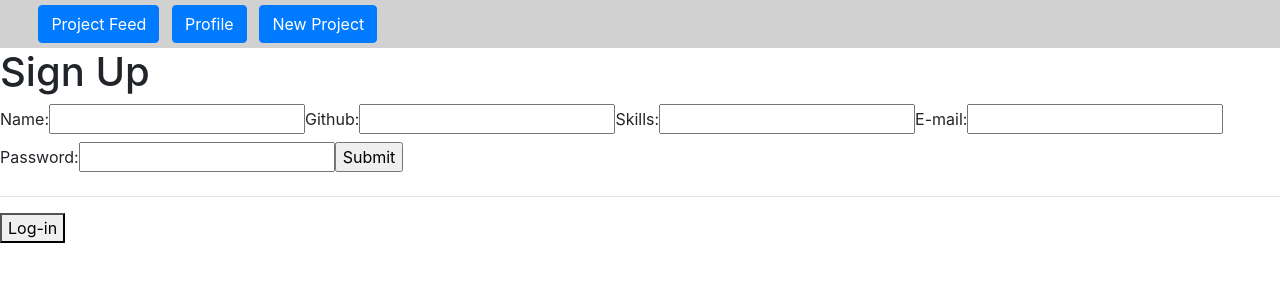
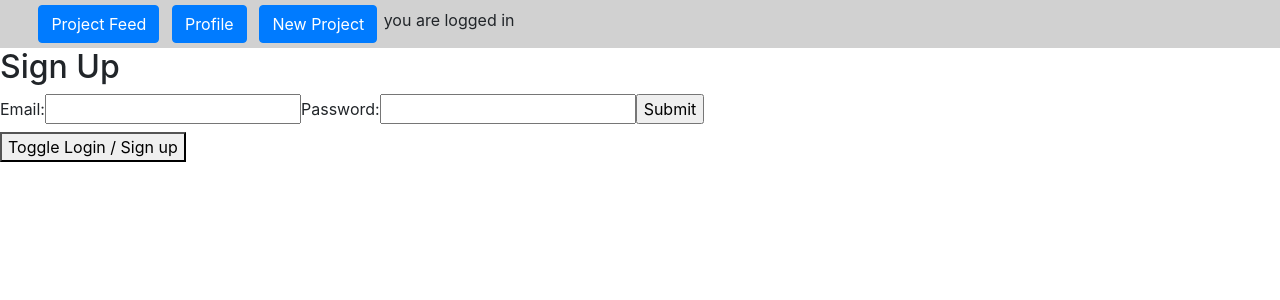
Before and after one commit to joelazarz/react-mod-4-project, a React (Create React App) app: page / in a window 1280 px wide. Shown: the top 300 px of the page. Built offline with nearby package versions, Linux system fonts and the light colour scheme; no server answers.

Commit message:
auth front end work

```diff
--- a/src/App.js
+++ b/src/App.js
@@ -4,29 +4,49 @@ import Feed from "./containers/Feed"
 import { NavBar } from './layout/NavBar';
 import UserProfile from "./components/UserProfile"
 import ProjectCard from "./components/ProjectCard"
-import Login from "./components/Home/Login"
+import Home from "./components/Home/Home"
 import ProjectForm from "./components/ProjectForm"
 
 class App extends Component {
 
-  state={
-    users: [],
+  state= {
     user: {},
     redirect: ""
   }
 
   componentDidMount() {
-    fetch("http://localhost:3000/users/")
-    .then(resp => resp.json())
-    .then(data => this.setState({users: data, user: data[1]}))
+    // check if state.user is null
+    // check if localstorage has a userid
+    // then fetch
+    const token = localStorage.getItem('token')
+    if (token) {
+      fetch(`http://localhost:3000/autologin`, {
+        headers: {
+          'accept': 'application/json',
+          Authorization: token
+        }
+      })
+        .then(response => response.json())
+        .then(data => {
+          this.setState({user: data})
+          console.log(data)
+          this.props.history.push('/projects')
+        })
+    }
   }
+
 
   showProject = (e, project) => {
     this.setState({redirect: <Redirect to={`/projects/${project.id}`}/>})
   }
 
   drawProjectCard = (project) => {
-    return (<ProjectCard project={project} user={this.state.users.find(user => user.id === project.user_id)} key={"project"+project.id} showProject={this.showProject} />)
+    return (<ProjectCard project={project} user={this.state.user.find(user => user.id === project.user_id)} key={"project"+project.id} showProject={this.showProject} />)
+  }
+
+
+  setUser = user => {
+    this.setState({ user: user })
   }
 
   render() {
@@ -36,7 +56,9 @@ class App extends Component {
         <Router>
         <NavBar user={this.state.user}/>
           {this.state.redirect}
-          <Route exact path="/" component={Login}/>
+
+          <Route exact path="/" render={() => <Home user={this.state.user} setUser={this.setUser} />} />
+
           <Route exact path="/new-project" render={() => <ProjectForm showProject={this.showProject} redirect={this.state.redirect}/>} />
           <Route path="/projects" render={() => <Feed showProject={this.showProject} redirect={this.state.redirect} user={user}/>} />
           <Route path={`/users/${user.id}`} render={() => <UserProfile user={user} drawProjectCard={this.drawProjectCard}/>} />
--- a/src/components/Home/Home.js
+++ b/src/components/Home/Home.js
@@ -1,10 +1,22 @@
 import React, { Component } from 'react'
+import Login from './Login'
+import SignUp from './SignUp'
 
 export class Home extends Component {
+
+    state = {
+        LoginForm: false
+    }
+
     render() {
         return (
             <div>
-
+            {
+                this.state.LoginForm
+                ? <Login setUser={this.props.setUser} />
+                : <SignUp setUser={this.props.setUser} />
+            }
+            <button onClick={() => this.setState({LoginForm: !this.state.LoginForm})}>Toggle Login / Sign up</button>
             </div>
         )
     }
--- a/src/components/Home/Login.js
+++ b/src/components/Home/Login.js
@@ -3,51 +3,50 @@ import { withRouter } from 'react-router'
 
 class Login extends Component {
 
-  state={
-    LoginForm: false,
-    user: {
-      name: "",
-      github_link: "",
-      email:"",
-      skills: "" ,
-      password:""
-    }
+  state= {
+    email: '',
+    password: ''
   }
 
-  createUser () {
+  handleChange = e => this.setState({ [e.target.name]: e.target.value })
 
-  }
+  handleSubmit = e => {
+    e.preventDefault()
+    fetch('http://localhost:3000/login', {
+      method: 'POST',
+      body: JSON.stringify(this.state),
+      headers: {
+        'content-type': 'application/json',
+        'accept': 'application/json'
+      }
+    })
+      .then(response => response.json())
+      .then(data => {
 
-  handleChange = (e) => {
-    this.setState({user: {...this.state.user, [e.target.name]: e.target.value}})
+        localStorage.setItem('token', data.token)
+
+        console.log(data)
+        this.props.setUser(data.user)
+        this.props.history.push('/projects')
+      })
+
+    this.setState({
+      username: '',
+      password: ''
+    })
   }
 
   render() {
-    return(
+    console.log('LOGIN PROPS: ', this.props)
+    console.log('LOGIN STATE:', this.state)
+    return (
       <div>
-      {this.state.LoginForm ?
-
-        (<div><h1>Log-in</h1>
-        <form>
-        <label>E-mail:<input type="email" name="email" value={this.state.user.email} onChange={this.handleChange}/></label>
-          <label>Password:<input type="password" name="password" value={this.state.user.password} onChange={this.handleChange}/></label>
-          <input type="submit" value="Submit" />
+      <h2>Log-in</h2>
+        <form onSubmit={this.handleSubmit}>
+        <label>Email:<input type="email" name="email" value={this.state.email} onChange={this.handleChange}/></label>
+        <label>Password:<input type="password" name="password" value={this.state.password} onChange={this.handleChange}/></label>
+        <input type="submit" value="Submit" />
         </form>
-        <hr/>
-        <button onClick={() => this.setState({LoginForm: !this.state.LoginForm})}>Sign Up</button></div>)
-        :
-
-        (<div><h1>Sign Up</h1>
-        <form>
-          <label>Name:<input type="text" name="name" value={this.state.user.name} onChange={this.handleChange}/></label>
-          <label>Github:<input type="text" name="github_link" value={this.state.user.github_link} onChange={this.handleChange}/></label>
-          <label>Skills:<input type="text" name="skills" value={this.state.user.skills} onChange={this.handleChange}/></label>
-          <label>E-mail:<input type="email" name="email" value={this.state.user.email} onChange={this.handleChange}/></label>
-          <label>Password:<input type="password" name="password" value={this.state.user.pasword} onChange={this.handleChange}/></label>
-          <input type="submit" value="Submit" />
-        </form>
-        <hr/>
-        <button onClick={() => this.setState({LoginForm: !this.state.LoginForm})}>Log-in</button></div>)  }
       </div>
     )
   }
--- a/src/components/Home/SignUp.js
+++ b/src/components/Home/SignUp.js
@@ -2,10 +2,49 @@ import React, { Component } from 'react'
 import { withRouter } from 'react-router'
 
 class SignUp extends Component {
+
+    state = {
+        email: '',
+        password: ''
+    }
+
+    handleChange = e => this.setState({ [e.target.name]: e.target.value})
+
+    handleSubmit = e => {
+        e.preventDefault()
+        fetch('http://localhost:3000/signup', {
+            method: 'POST',
+            body: JSON.stringify(this.state),
+            headers: {
+            'content-type': 'application/json',
+            'accept': 'application/json'
+            }
+        })
+            .then(response => response.json())
+            .then(data => {
+                localStorage.setItem('userId', data.id)
+                console.log(data)
+                this.props.setUser(data)
+                this.props.history.push('/projects')
+            })
+
+        this.setState({
+            username: '',
+            password: ''
+        })
+    }
+
     render() {
+        console.log('SIGN UP PROPS: ', this.props)
+        console.log('SIGN UP  STATE:', this.state)
         return (
             <div>
-
+                <h2>Sign Up</h2>
+                <form onSubmit={this.handleSubmit}>
+                <label>Email:<input type="text" name="email" value={this.state.email} onChange={this.handleChange}/></label>
+                <label>Password:<input type="password" name="password" value={this.state.password} onChange={this.handleChange}/></label>
+                <input type="submit" value="Submit" />
+                </form>
             </div>
         )
     }
--- a/src/layout/NavBar.js
+++ b/src/layout/NavBar.js
@@ -20,6 +20,7 @@ export class NavBar extends Component {
                 <Link to='/projects' className="btn btn-primary"> Project Feed</Link>
                 <Link to={`/users/${id}`} className="btn btn-primary"> Profile </Link>
                 <Link to='/new-project' className="btn btn-primary"> New Project</Link>
+                <>you are logged in {id}</>
                 </div>
             </div>
         )
```
